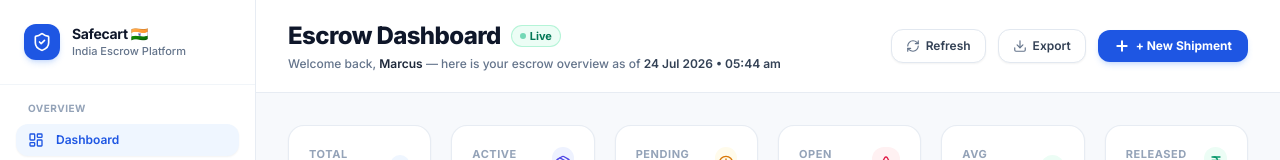
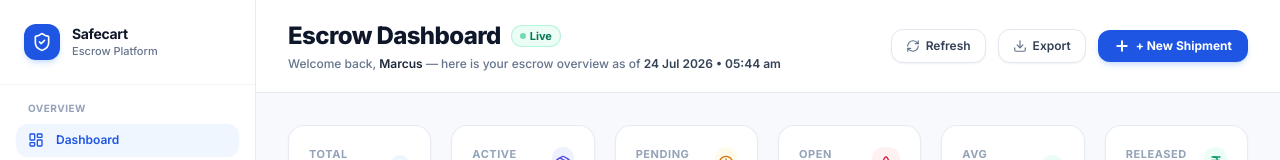
Before and after one commit to kartickk4/safecart-frontend, a React (Vite) app: page / in a window 1280 px wide. Both pictures are taken after a click on the button "Explore Demo Dashboard (Skip Auth)". Shown: the top 160 px of the page. Built offline with nearby package versions, Linux system fonts and the light colour scheme; no server answers.

Commit message:
Remove IN text and flag badges from sidebar, titles, and headers across all components

```diff
--- a/src/components/CreateShipmentModal.jsx
+++ b/src/components/CreateShipmentModal.jsx
@@ -97,7 +97,7 @@ export default function CreateShipmentModal({ isOpen, onClose, onCreated, user }
             <ShieldCheck className="w-6 h-6" />
           </div>
           <div>
-            <h2 className="text-xl font-bold text-slate-900">Create Escrow Booking 🇮🇳</h2>
+            <h2 className="text-xl font-bold text-slate-900">Create Escrow Booking</h2>
             <p className="text-xs text-slate-500">Lock payment in Safecart RBI-compliant escrow</p>
           </div>
         </div>
--- a/src/components/Sidebar.jsx
+++ b/src/components/Sidebar.jsx
@@ -14,8 +14,8 @@ export default function Sidebar({ currentTab, setCurrentTab, user, onSignOut, op
             <ShieldCheck className="w-5 h-5" />
           </div>
           <div>
-            <h1 className="font-bold text-slate-900 text-sm leading-tight tracking-tight flex items-center gap-1">Safecart 🇮🇳</h1>
-            <p className="text-[11px] text-slate-500 font-medium">India Escrow Platform</p>
+            <h1 className="font-bold text-slate-900 text-sm leading-tight tracking-tight flex items-center gap-1">Safecart</h1>
+            <p className="text-[11px] text-slate-500 font-medium">Escrow Platform</p>
           </div>
         </div>
 
--- a/src/components/WalletModal.jsx
+++ b/src/components/WalletModal.jsx
@@ -77,7 +77,7 @@ export default function WalletModal({ user, onUpdateUser }) {
   return (
     <div className="p-8 max-w-5xl mx-auto space-y-8">
       <div>
-        <h1 className="text-2xl font-extrabold text-slate-900">Escrow Wallet & Indian Payouts 🇮🇳</h1>
+        <h1 className="text-2xl font-extrabold text-slate-900">Escrow Wallet & Payouts</h1>
         <p className="text-xs text-slate-500 mt-1">Manage your escrow balances, bank account details (NEFT/IMPS), and instant UPI disbursements.</p>
       </div>
 
@@ -220,7 +220,7 @@ export default function WalletModal({ user, onUpdateUser }) {
             </div>
 
             <div className="text-center space-y-1">
-              <h3 className="font-extrabold text-slate-900 text-lg">OTP Security Verification 🇮🇳</h3>
+              <h3 className="font-extrabold text-slate-900 text-lg">OTP Security Verification</h3>
               <p className="text-xs text-slate-500">
                 To edit your escrow bank details, enter the 6-digit security code sent to <span className="font-bold text-slate-800">+91 98765 43210</span>.
               </p>
--- a/src/views/AuthView.jsx
+++ b/src/views/AuthView.jsx
@@ -88,7 +88,7 @@ export default function AuthView({ onAuthSuccess }) {
             </div>
             <div>
               <h1 className="text-xl font-bold tracking-tight text-white flex items-center gap-2">
-                Safecart India 🇮🇳
+                Safecart
               </h1>
               <p className="text-xs text-blue-200 font-medium">India's Premier Logistics Escrow Platform</p>
             </div>
--- a/src/views/CreateShipmentView.jsx
+++ b/src/views/CreateShipmentView.jsx
@@ -105,7 +105,7 @@ export default function CreateShipmentView({ onBack, onCreated, user, onOpenProf
               <ArrowLeft className="w-5 h-5" />
             </button>
             <div>
-              <h1 className="text-2xl font-extrabold text-slate-900">Create Escrow Shipment Booking 🇮🇳</h1>
+              <h1 className="text-2xl font-extrabold text-slate-900">Create Escrow Shipment Booking</h1>
               <p className="text-xs text-slate-500">Fill in the order details to lock funds in Safecart RBI-compliant escrow.</p>
             </div>
           </div>
@@ -127,7 +127,7 @@ export default function CreateShipmentView({ onBack, onCreated, user, onOpenProf
                       <Building className="w-5 h-5" />
                     </div>
                     <div>
-                      <h3 className="font-extrabold text-amber-900 text-sm">Payout Bank Account Details Required 🇮🇳</h3>
+                      <h3 className="font-extrabold text-amber-900 text-sm">Payout Bank Account Details Required</h3>
                       <p className="text-xs text-amber-700 mt-1">
                         To create an escrow shipment, you must provide a bank account or UPI ID for receiving released escrow funds upon confirmed delivery.
                       </p>
--- a/src/views/NotificationsView.jsx
+++ b/src/views/NotificationsView.jsx
@@ -91,7 +91,7 @@ export default function NotificationsView() {
         <div>
           <h1 className="text-2xl font-extrabold text-slate-900 flex items-center gap-2">
             <Bell className="w-6 h-6 text-[#1E56E3]" />
-            Notifications Center 🇮🇳
+            Notifications Center
           </h1>
           <p className="text-xs text-slate-500 mt-1">
             Real-time alerts for escrow movements, carrier milestones, and dispute claims.
--- a/src/views/ProfileView.jsx
+++ b/src/views/ProfileView.jsx
@@ -40,7 +40,7 @@ export default function ProfileView({ user, onUpdateUser }) {
       <div>
         <h1 className="text-2xl font-extrabold text-slate-900 flex items-center gap-2">
           <User className="w-6 h-6 text-[#1E56E3]" />
-          Account & Escrow Profile 🇮🇳
+          Account & Escrow Profile
         </h1>
         <p className="text-xs text-slate-500 mt-1">Manage your identity details, Aadhaar/PAN KYC status, and bank account for automated escrow payouts.</p>
       </div>
--- a/src/views/TrackingView.jsx
+++ b/src/views/TrackingView.jsx
@@ -44,7 +44,7 @@ export default function TrackingView({ onSelectShipment }) {
         <div>
           <h1 className="text-2xl font-extrabold text-slate-900 flex items-center gap-2">
             <Navigation className="w-6 h-6 text-[#1E56E3]" />
-            Live Parcel & Escrow Tracking 🇮🇳
+            Live Parcel & Escrow Tracking
           </h1>
           <p className="text-xs text-slate-500 mt-1">Track any Safecart India shipment or TrackCourier AWB code in real time.</p>
         </div>
```
